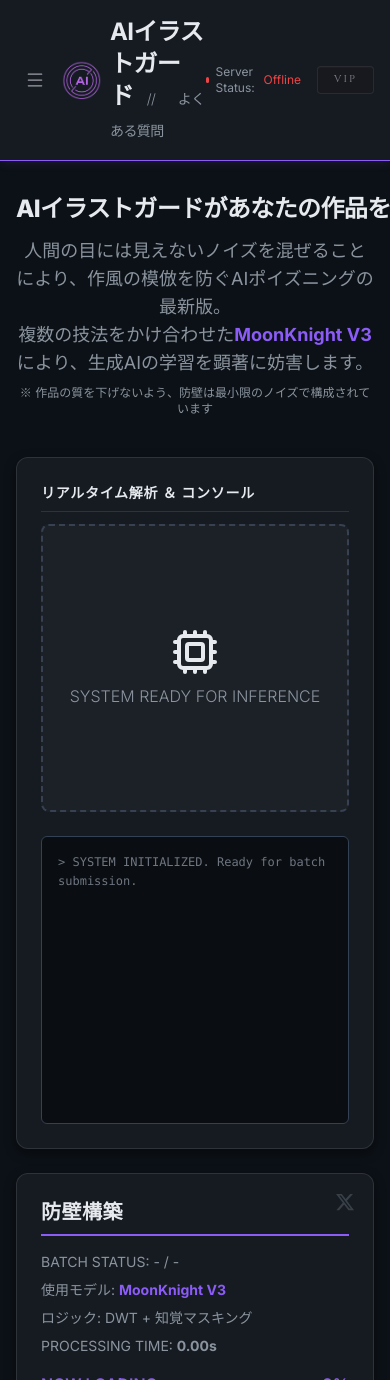
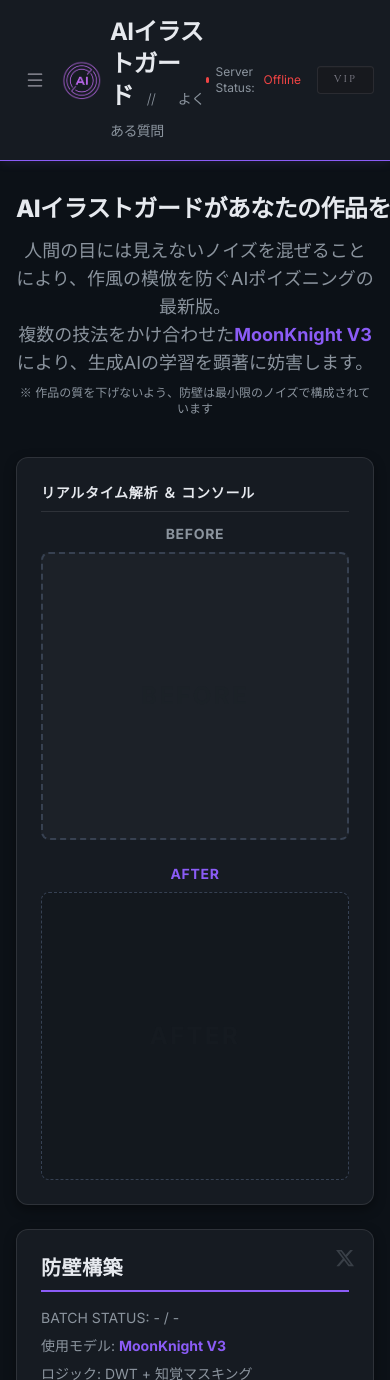
Before and after one commit to bonanza127/AIcheckers, a Next.js app: page /guard in a window 390 px wide. Shown: the top 1380 px of the page. Built offline with nearby package versions, Linux system fonts and the light colour scheme; no server answers.

Commit message:
Refactor Guard layout: Side-by-side Before/After, remove Console

```diff
--- a/src/app/guard/page.tsx
+++ b/src/app/guard/page.tsx
@@ -845,12 +845,10 @@ MoonKnight V3 (旧FastProtect) で画像を保護しました
               <h3 className="panel-header">リアルタイム解析 ＆ コンソール</h3>
 
               <div className="flex flex-col md:flex-row gap-6 flex-grow">
-                {/* Active Image Preview */}
+                {/* Left: Original (Before) */}
                 <div className="w-full md:w-1/2 flex flex-col items-center">
+                  <h4 className="text-sm text-muted mb-2 font-bold tracking-wider">BEFORE</h4>
                   {previewImage ? (
-                    <div className="flex gap-4 w-full">
-                      {/* Left: Original */}
-                      <div className="flex-1 min-w-0 flex flex-col items-center">
                     <div
                       className={`relative w-full h-72 flex items-center justify-center bg-black/20 rounded-lg border border-white/5 overflow-hidden cursor-zoom-in group ${phase === "scanning" ? "scanning" : ""}`}
                       onClick={() => {
@@ -865,13 +863,24 @@ MoonKnight V3 (旧FastProtect) で画像を保護しました
                       />
                       <div className="absolute top-2 left-2 px-2 py-1 bg-black/60 text-xs text-white rounded">Before</div>
                     </div>
+                  ) : (
+                    <div className="scan-placeholder w-full h-72 flex flex-col items-center justify-center border border-dashed border-gray-700 rounded-lg bg-black/10">
+                      <p className="text-muted/30 font-bold text-2xl uppercase tracking-widest">Before</p>
+                    </div>
+                  )}
+                  {previewFileName && (
+                    <div className="flex items-center justify-center gap-2 mt-3 w-full">
+                      <p className="text-sm text-muted truncate font-mono max-w-full">{previewFileName}</p>
+                    </div>
+                  )}
                 </div>
 
-                      {/* Right: Protected */}
-                      <div className="flex-1 min-w-0 flex flex-col items-center">
+                {/* Right: Protected (After) */}
+                <div className="w-full md:w-1/2 flex flex-col items-center">
+                  <h4 className="text-sm text-accent mb-2 font-bold tracking-wider">AFTER</h4>
                   {currentProtectedImage ? (
                     <div
-                            className="relative w-full h-72 flex items-center justify-center bg-black/20 rounded-lg border border-accent/30 overflow-hidden cursor-zoom-in group"
+                      className="relative w-full h-72 flex items-center justify-center bg-black/20 rounded-lg border border-accent/50 overflow-hidden cursor-zoom-in group shadow-[0_0_15px_rgba(124,58,237,0.1)]"
                       onClick={() => {
                         setModalImageIndex(1);
                         setIsImageModalOpen(true);
@@ -899,45 +908,24 @@ MoonKnight V3 (旧FastProtect) で画像を保護しました
                       </button>
                     </div>
                   ) : (
-                          <div className="w-full h-72 flex flex-col items-center justify-center bg-black/20 rounded-lg border border-dashed border-gray-700">
+                    <div className="w-full h-72 flex flex-col items-center justify-center bg-black/10 rounded-lg border border-dashed border-gray-700">
                       {phase === "scanning" ? (
                         <div className="flex flex-col items-center animate-pulse">
-                                <Shield className="w-8 h-8 text-accent mb-2 opacity-50" />
-                                <span className="text-xs text-accent">Protecting...</span>
+                          <Shield className="w-10 h-10 text-accent mb-3 opacity-80" />
+                          <span className="text-sm text-accent font-bold tracking-wider">PROTECTING...</span>
                         </div>
                       ) : (
-                              <div className="text-muted text-xs">Processing...</div>
+                        <p className="text-muted/30 font-bold text-2xl uppercase tracking-widest">After</p>
                       )}
                     </div>
                   )}
-                      </div>
-                    </div>
-                  ) : (
-                    <div className="scan-placeholder w-full h-72 flex flex-col items-center justify-center">
-                      <Cpu className="w-12 h-12 text-dim mb-2" />
-                      <p className="text-muted font-light">SYSTEM READY FOR INFERENCE</p>
+                  {previewFileName && phase === "complete" && (
+                    <div className="flex items-center justify-center gap-2 mt-3 w-full">
+                      <span className="text-xs text-accent font-semibold flex items-center gap-1">
+                        <Shield className="w-3 h-3" /> PROTECTED
+                      </span>
                     </div>
                   )}
-                  {previewFileName && (
-                    <div className="flex items-center justify-center gap-2 mt-3">
-                      <p className="text-sm text-muted truncate font-mono">{previewFileName}</p>
-                      {phase === "complete" && <span className="text-xs text-accent font-semibold">[PROTECTED]</span>}
-                    </div>
-                  )}
-                </div>
-
-                {/* Console Log */}
-                <div className="w-full md:w-1/2">
-                  <div
-                    ref={logContainerRef}
-                    className="console-log h-72 overflow-y-auto"
-                  >
-                    {logs.map((log, i) => (
-                      <div key={i} className={getLogClass(log.type)}>
-                        &gt; {log.message}
-                      </div>
-                    ))}
-                  </div>
                 </div>
               </div>
             </div>
```
Lines whose indentation alone changed are shown as unchanged.
